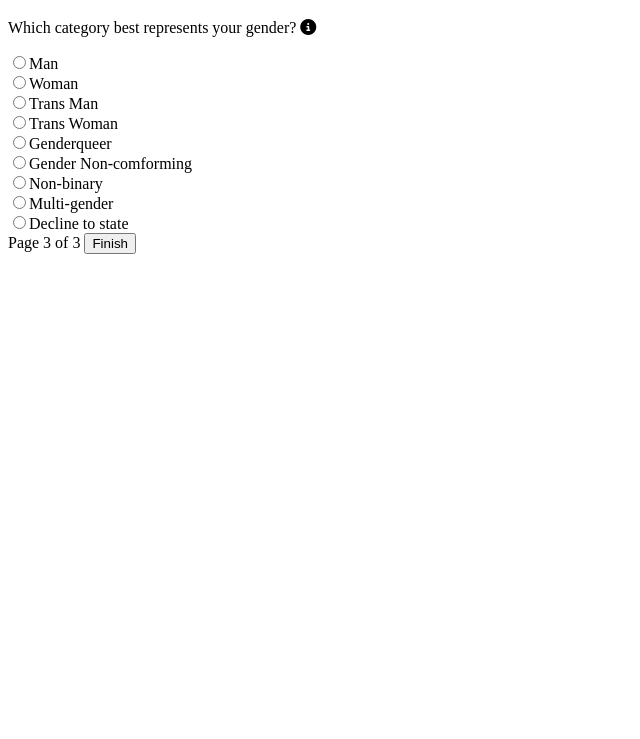
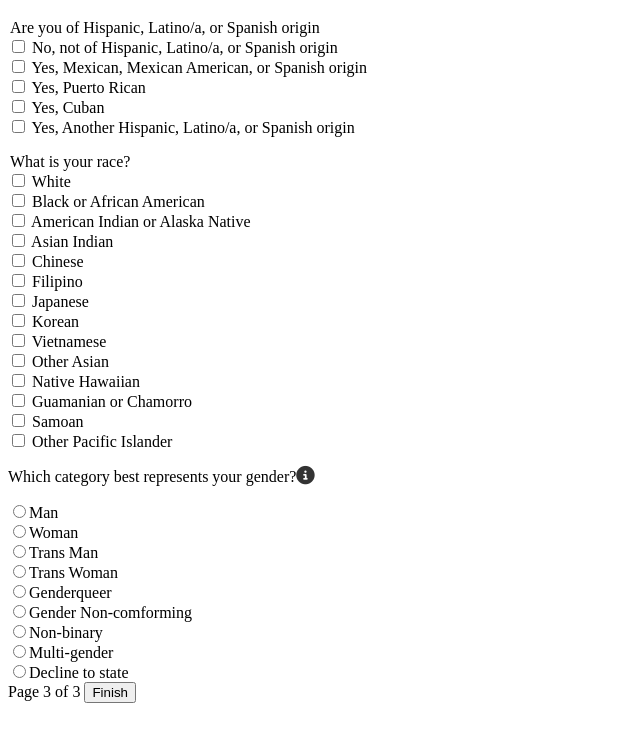
Before and after one commit to SamSStarnes/sstarnes_hw7, a plain HTML site: page sstarnes_p3.html in a window 1280 px wide. Shown: the part 61-800 px from the top of the page, without its empty margins (0-640 px from the left). Drawn offline with Linux system fonts and the light colour scheme.

Commit message:
ContentCompleted

```diff
--- a/css/stylesheet.css
+++ b/css/stylesheet.css
@@ -1,4 +1,4 @@
-fieldset {
+.fieldset {
     margin: auto;
 }
 
@@ -35,3 +35,7 @@ visibility: visible;
     font-style: italic;
     font-size: .8rem;
 }
+.fontawesome {
+    font-size: 1.15rem;
+    color: #333333;
+ }
--- a/sstarnes_p3.html
+++ b/sstarnes_p3.html
@@ -11,12 +11,92 @@
         <h1>Business Analytics Student Survey</h1>
         <p>
 
-                    Which category best represents your gender?
-                    <span class="tooltip">
+        </p>
+        <legend> Are you of Hispanic, Latino/a, or Spanish origin </legend>
+        <label for="No">
+          <input type="checkbox" id="None" name="None" value ="None"> No, not of Hispanic, Latino/a, or Spanish origin
+        </label>
+        <br />
+        <label for="MexSpan">
+          <input type="checkbox" id="MexicanDesc" name="MexSpan" value="MexicanSpanish"> Yes, Mexican, Mexican American, or Spanish origin
+        </label>
+        <br />
+        <label for="PR">
+          <input type="checkbox" id="PRDesc" name="PRDesc" value="Puerto Rican"> Yes, Puerto Rican
+        </label>
+        <br />
+        <label for="Cuban">
+          <input type="checkbox" id="CubanDesc" name="CubanDesc" value="Cuban"> Yes, Cuban
+        </label>
+        <br />
+        <label for="Other">
+          <input type="checkbox" id="OtherDesc" name="OtherDesc" value="Another"> Yes, Another Hispanic, Latino/a, or Spanish origin
+        </label>
+        <p>
+
+        </p>
+        <legend> What is your race? </legend>
+              <label for="White">
+                <input type="checkbox" id="White" name="White" value ="White"> White
+              </label>
+              <br />
+              <label for="BlackAfricanAmerican">
+                <input type="checkbox" id="BlackAfricanAmerican" name="BlackAfricanAmerican" value="Black or African American"> Black or African American
+              </label>
+              <br />
+              <label for="AmericanIndianAlaska">
+                <input type="checkbox" id="AmericanIndianAlaska" name="AmericanIndianAlaska" value="American Indian or Alaska Native"> American Indian or Alaska Native
+              </label>
+              <br />
+              <label for="AsianIndian">
+                <input type="checkbox" id="AsianIndian" name="AsianIndian" value="Asian Indian"> Asian Indian
+              </label>
+              <br />
+              <label for="Chinese">
+                <input type="checkbox" id="Chinese" name="Chinese" value="Chinese"> Chinese
+              </label>
+              <br />
+              <label for="Filipino">
+                <input type="checkbox" id="Filipino" name="Filipino" value="Filipino"> Filipino
+              </label>
+              <br />
+              <label for="Japanese">
+                <input type="checkbox" id="Japanese" name="Japanese" value="Japanese"> Japanese
+              </label>
+              <br />
+              <label for="Korean">
+                <input type="checkbox" id="Korean" name="Korean" value="Korean"> Korean
+              </label>
+              <br />
+              <label for="Vietnamese">
+                <input type="checkbox" id="Vietnamese" name="Vietnamese" value="Vietnamese"> Vietnamese
+              </label>
+              <br />
+              <label for="OtherAsian">
+                <input type="checkbox" id="OtherAsian" name="OtherAsian" value="Other Asian"> Other Asian
+              </label>
+              <br />
+              <label for="NativeHawaiian">
+                <input type="checkbox" id="NativeHawaiian" name="NativeHawaiian" value="Native Hawaiian"> Native Hawaiian
+              </label>
+              <br />
+              <label for="GuamanianChamorro">
+                <input type="checkbox" id="GuamanianChamorro" name="GuamanianChamorro" value="Guamanian or Chamorro"> Guamanian or Chamorro
+              </label>
+              <br />
+              <label for="Samoan">
+                <input type="checkbox" id="Samoan" name="Samoan" value="Samoan"> Samoan
+              </label>
+              <br />
+              <label for="OtherPacificIslander">
+                <input type="checkbox" id="OtherPacificIslander" name="OtherPacificIslander" value="Other Pacific Islander"> Other Pacific Islander
+              </label>
+        <p>
+
+        </p>
+        <p>Which category best represents your gender?<span class="tooltip">
                         <i class="fa-solid fa-circle-info fontawesome"></i>
-                        <span class="tooltip tooltiptext">Letting us know how you identify yourself helps us measure and enhance diversity and inclusivity in tech by addressing historical gender imbalances.</span>
-                    </span>
-                </p>
+                        <span class="tooltip tooltiptext">Letting us know how you identify yourself helps us measure and enhance diversity and inclusivity in tech by addressing historical gender imbalances.</span></p>
         </legend>
         <label for="Man">
             <input type="radio" id="Man" name="Man" value="1">Man
@@ -49,7 +129,7 @@
         </label>
         <br />
         <label for="Decline">
-        <input type="radio" id="Decline" name="Decline" value="5+">Decline to state
+        <input type="radio" id="Decline" name="Decline" value="Decline">Decline to state
         </label>
         <footer><span class="page_number">Page 3 of 3</span> <button class="next_button" onclick="window.location.href='sstarnes_ty.html';">
             Finish
```
Also changed, not shown: sstarnes_p1.html (+1 -1 lines), sstarnes_p2.html (+17 -24 lines).
